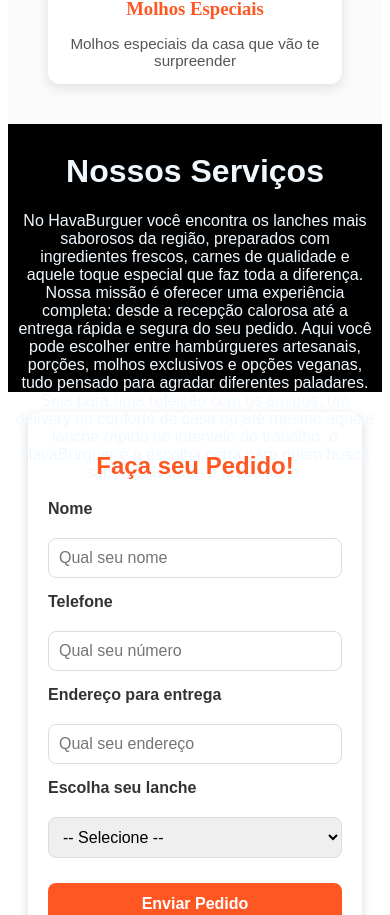
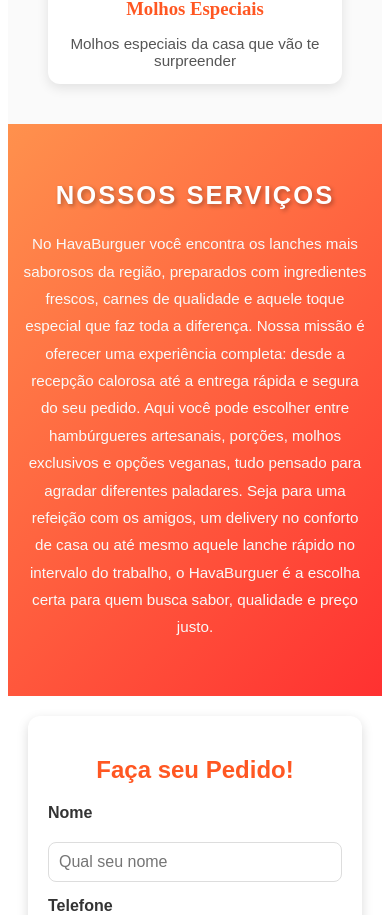
Before and after one commit to eduardodossantos03/HavaBurguer, a React (Vite) app: page / in a window 390 px wide. Shown: the part 2120-3035 px from the top of the page. Built offline with nearby package versions, Linux system fonts and the light colour scheme.

Commit message:
servicos.css

```diff
--- a/src/components/Servico/servicos.css
+++ b/src/components/Servico/servicos.css
@@ -1,10 +1,56 @@
 .servico {
-    text-align: center;
-    align-items: center;
-    background-color: black;
-    color: aliceblue;
-    padding: 2%;
-    width: 96%;
-    height: 30vh;
-    gap: 2rem;
+  display: flex;
+  flex-direction: column;
+  align-items: center;
+  justify-content: center;
+  padding: 60px 20px;
+  background: linear-gradient(135deg, #ff914d, #ff3131);
+  color: #fff;
+  text-align: center;
 }
+
+.texto-servico {
+  max-width: 900px;
+}
+
+.texto-servico h1 {
+  font-size: 2.5rem;
+  font-weight: 700;
+  margin-bottom: 20px;
+  text-transform: uppercase;
+  letter-spacing: 2px;
+  color: #fff;
+  text-shadow: 2px 2px 4px rgba(0,0,0,0.3);
+}
+
+.texto-servico p {
+  font-size: 1.2rem;
+  line-height: 1.8;
+  margin-bottom: 15px;
+  color: #f9f9f9;
+}
+
+
+@media (max-width: 768px) {
+  .texto-servico h1 {
+    font-size: 2rem;
+  }
+
+  .texto-servico p {
+    font-size: 1rem;
+  }
+}
+
+@media (max-width: 480px) {
+  .servico {
+    padding: 40px 15px;
+  }
+
+  .texto-servico h1 {
+    font-size: 1.6rem;
+  }
+
+  .texto-servico p {
+    font-size: 0.95rem;
+  }
+}
```
